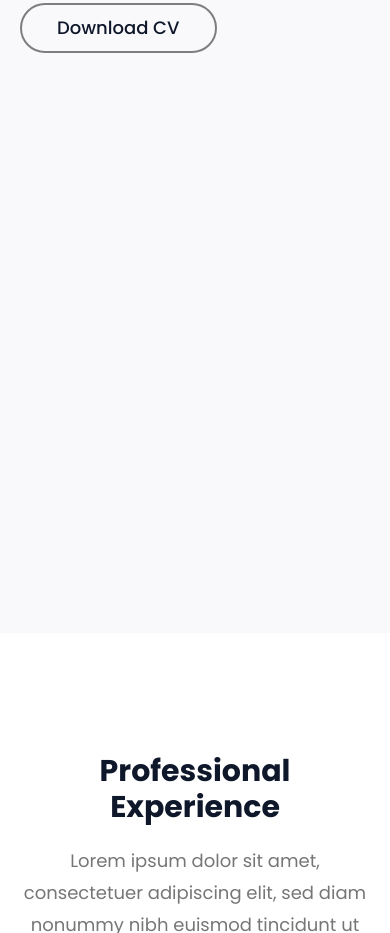
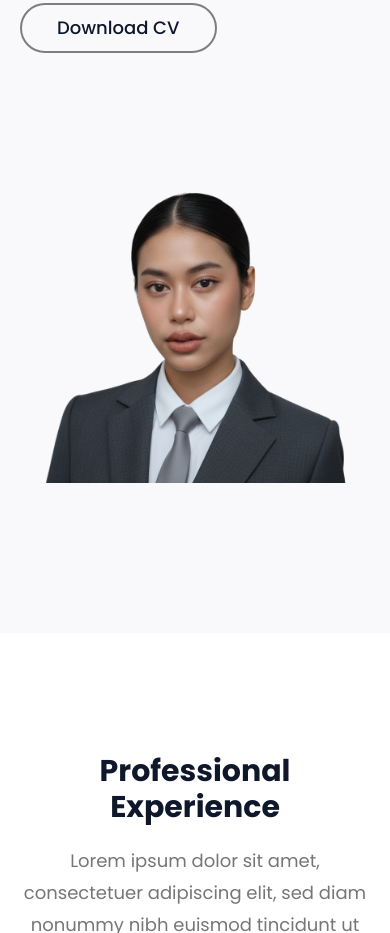
Before and after one commit to aumnatthacha/natthacha.website, a plain HTML site: page index.html in a window 390 px wide. Shown: the part 1617-2550 px from the top of the page. Drawn offline with Linux system fonts and the light colour scheme; no server answers.

Commit message:
update_img mobile

```diff
--- a/index.html
+++ b/index.html
@@ -165,7 +165,7 @@
 						<!-- Image for mobile devices -->
 						<div class="putush_tm_about_mobile_image">
 							<img src="img/thumbs/1-1.jpg" alt="" />
-							<div class="main" data-img-url="img/about/.jpg"></div>
+							<div class="main" data-img-url="img/about/7.jpg"></div>
 						</div>
 						<!-- /Image for mobile devices -->
 
```
